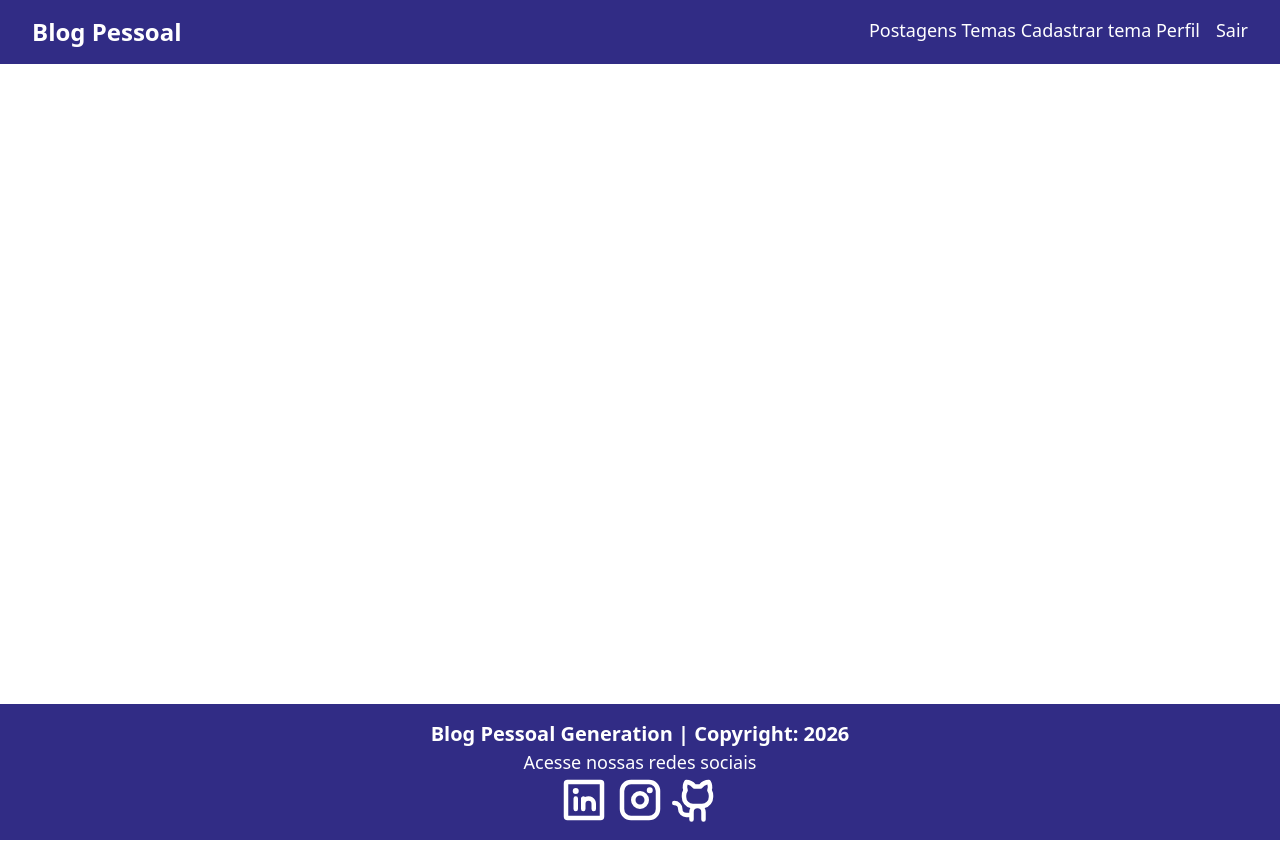
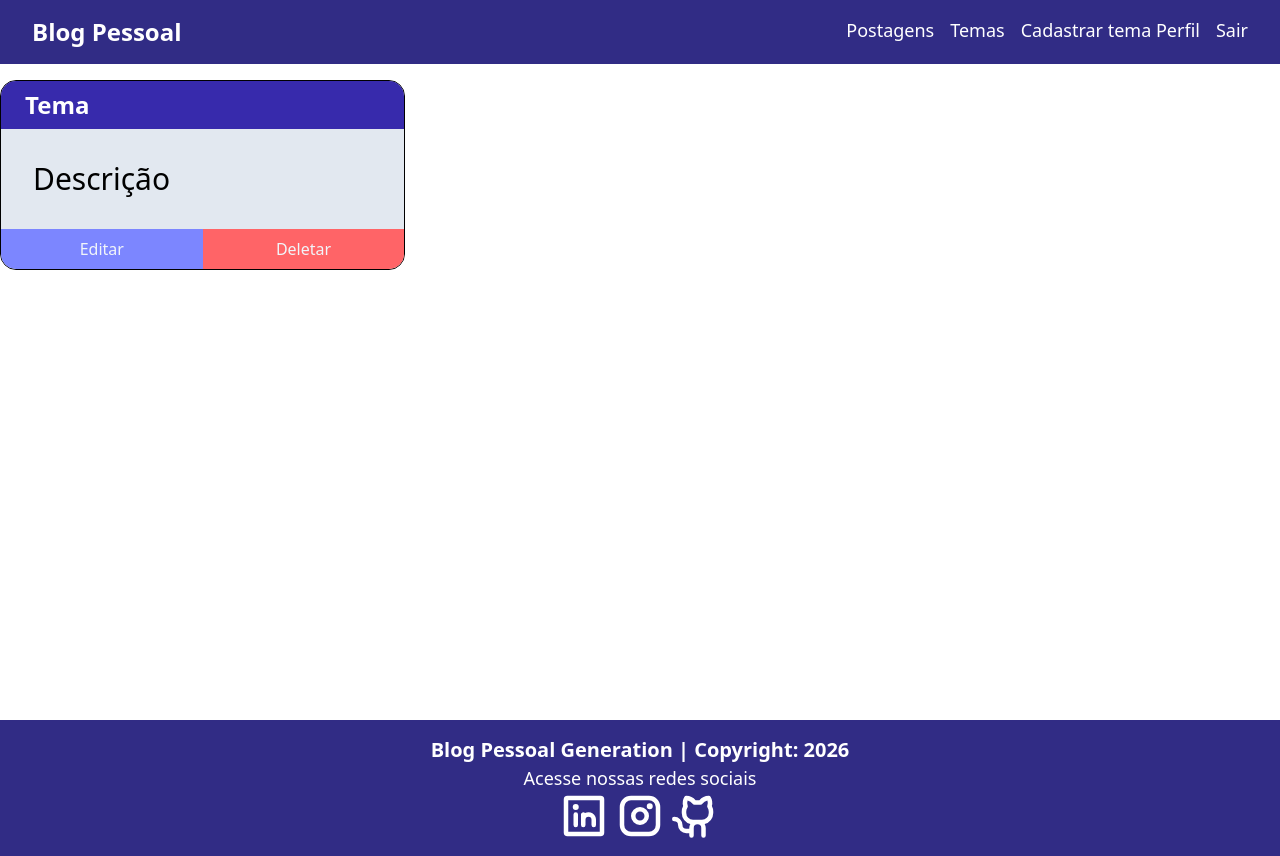
Before and after one commit to eduardo-olvreis/blog_pessoal_front, a React (Vite) app: page /temas in a window 1280 px wide. Built offline with nearby package versions, Linux system fonts and the light colour scheme.

Commit message:
feat: Temas

```diff
--- a/src/App.tsx
+++ b/src/App.tsx
@@ -5,6 +5,7 @@
 import Footer from "./components/footer/Footer"
 import Cadastro from "./pages/cadastro/Cadastro";
 import Login from "./pages/login/Login";
+import ListaTemas from "./components/tema/listatemas/ListaTemas";
 
 function App(){
   return(
@@ -17,6 +18,7 @@
               <Route path="/" element={<Login/>} />
               <Route path="/home" element={<Home/>} />
               <Route path="/cadastro" element={<Cadastro/>} />
+              <Route path="/temas" element={<ListaTemas/>} />
             </Routes>
           </div>
           <Footer/>
--- a/src/components/navbar/Navbar.tsx
+++ b/src/components/navbar/Navbar.tsx
@@ -20,7 +20,7 @@
           <Link to="/home" className="text-2xl font-bold">Blog Pessoal</Link>
           <div className="flex gap-4">
             Postagens
-            Temas
+            <Link to="/temas" className="hover:underline">Temas</Link>
             Cadastrar tema
             Perfil
             <Link to="" onClick={logout} className="hover:underline">Sair</Link>
--- /dev/null
+++ b/src/components/tema/cardtema/CardTema.tsx
@@ -0,0 +1,21 @@
+import { Link } from "react-router-dom";
+
+function CardTema(){
+  return(
+    <div className="border flex flex-col rounded-2xl overflow-hidden justify-between">
+      <header className="py-2 px-6 bg-indigo-800 text-white font-bold text-2xl">Tema</header>
+      <p className="p-8 text-3xl bg-slate-200 h-full">Descrição</p>
+
+      <div className="flex">
+        <Link to="" className="w-full text-slate-100 bg-indigo-400 hover:bg-indigo-800 flex items-center justify-center py-2">
+          <button>Editar</button>
+        </Link>
+        <Link to="" className="text-slate-100 bg-red-400 hover:bg-red-700 w-full flex items-center justify-center">
+          <button>Deletar</button>
+        </Link>
+      </div>
+    </div>
+  )
+}
+
+export default CardTema
--- /dev/null
+++ b/src/components/tema/listatemas/ListaTemas.tsx
@@ -0,0 +1,17 @@
+import CardTema from "../cardtema/CardTema";
+
+function ListaTemas(){
+  return(
+    <>
+      <div className="flex justify-center w-full my-4">
+        <div className="container flex flex-col">
+          <div className="grid grid-cols-1 md:grid-cols-2 lg:grid-cols-3 gap-8">
+            <CardTema/>
+          </div>
+        </div>
+      </div>
+    </>
+  )
+}
+
+export default ListaTemas
```
